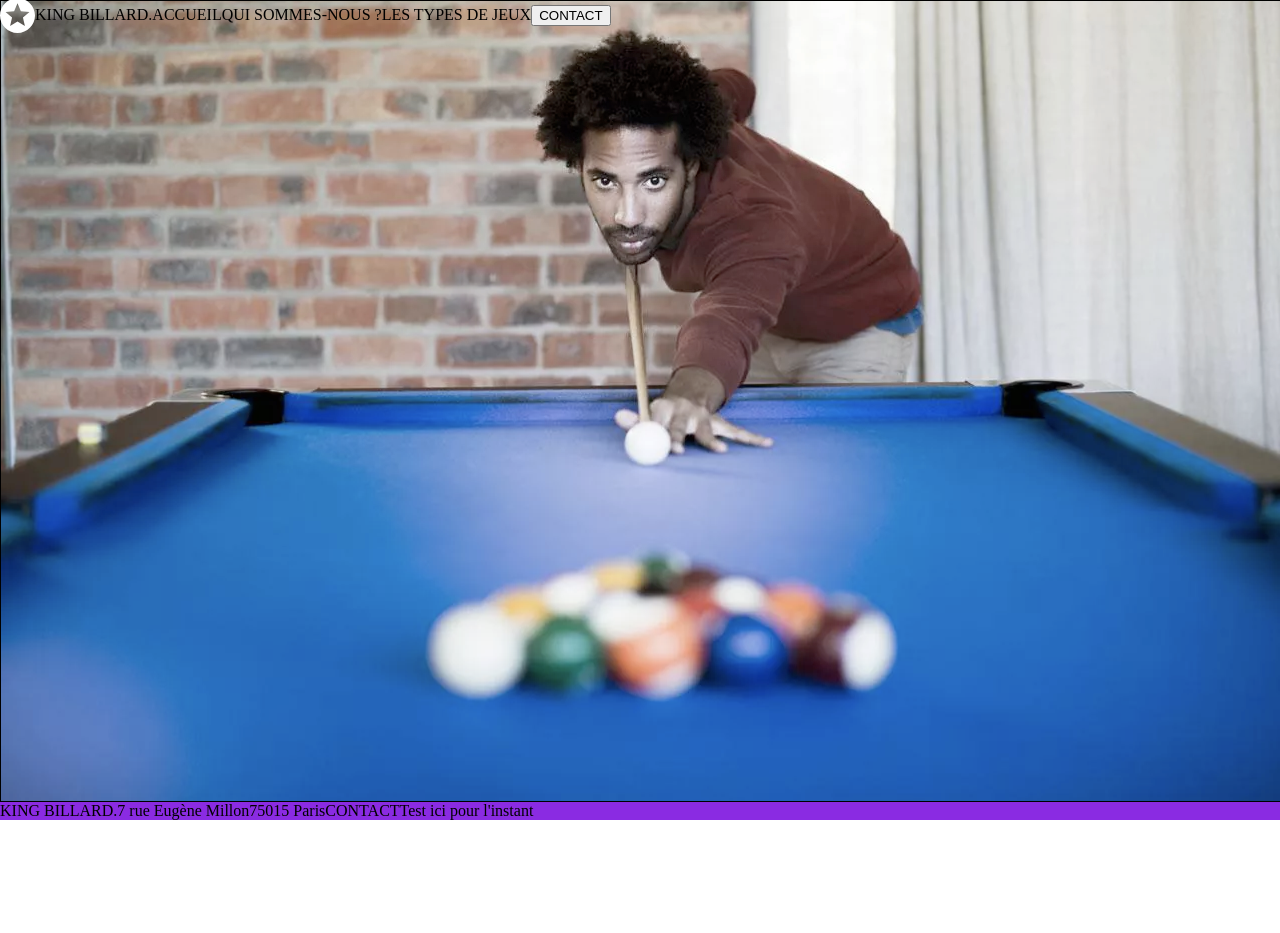
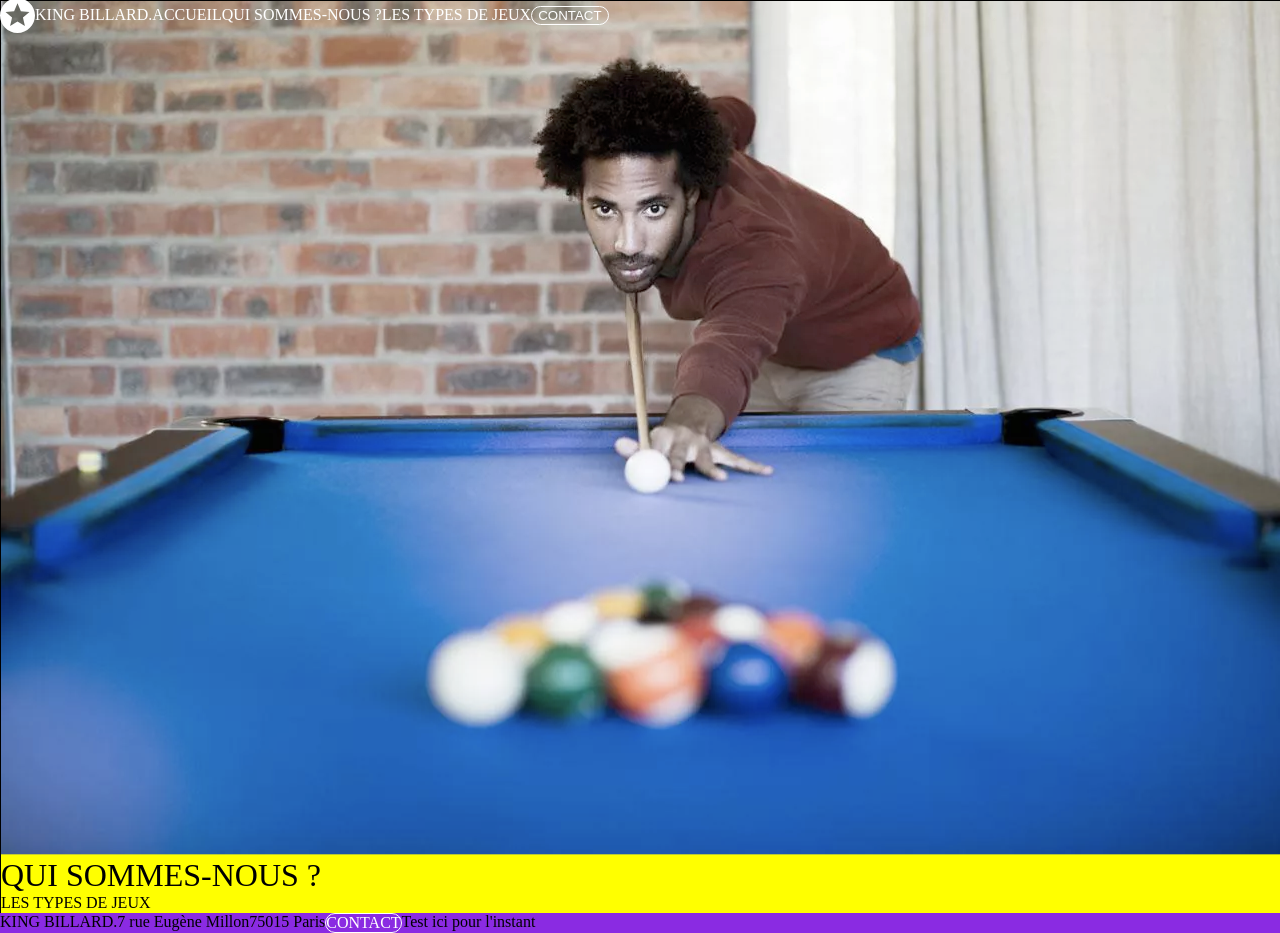
Before and after one commit to MehdiEscudero/King-Billard, a React (Create React App) app: page / in a window 1280 px wide. Before the commit the page ends 820 px from the top, so only its background shows below. Built offline with nearby package versions, Linux system fonts and the light colour scheme.

Commit message:
ajout des gros titres et style en partie du header

```diff
--- a/src/Container.js
+++ b/src/Container.js
@@ -5,8 +5,12 @@ import homepage from "./images/homepage.svg";
 class Container extends React.Component {
   render() {
     return (
-      <div className="container">
-        <img className="image" src={homepage} alt="homepage" />
+      <div>
+        <div className="container">
+          <img className="image" src={homepage} alt="homepage" />
+          <div className="title">QUI SOMMES-NOUS ?</div>
+          <div>LES TYPES DE JEUX</div>
+        </div>
       </div>
     );
   }
--- a/src/Footer.js
+++ b/src/Footer.js
@@ -6,7 +6,7 @@ class Footer extends React.Component {
     return (
       <div className="footer">
         <div className="info">
-          <div className="title">KING BILLARD.</div>
+          <div className="name">KING BILLARD.</div>
           <div className="address">7 rue Eugène Millon</div>
           <div className="adresses">75015 Paris</div>
         </div>
--- a/src/Header.js
+++ b/src/Header.js
@@ -7,7 +7,7 @@ class Header extends React.Component {
     return (
       <div className="header">
         <img src={logo} alt="logo" className="logo" />
-        <div className="title">KING BILLARD.</div>
+        <div className="name">KING BILLARD.</div>
         <div>ACCUEIL</div>
         <div>QUI SOMMES-NOUS ?</div>
         <div>LES TYPES DE JEUX</div>
--- a/src/style/container.css
+++ b/src/style/container.css
@@ -3,10 +3,15 @@
   width: 100%;
   border: 1px solid black;
   background: yellow;
+  flex-direction: column;
 }
 
 .image {
-  min-height: 100%;
-  min-width: 100%;
+  min-height: 100vh;
+  min-width: 100vh;
   object-fit: cover;
 }
+
+.title {
+  font-size: xx-large;
+}
--- a/src/style/header.css
+++ b/src/style/header.css
@@ -4,6 +4,7 @@
   width: 100vw;
   position: fixed;
   align-items: center;
+  color: white;
 }
 
 .logo {
@@ -12,3 +13,12 @@
   top: 34;
   left: 51px;
 }
+
+.button {
+  background-color: transparent;
+  color: white;
+  border-radius: 40px;
+  border-style: solid;
+  border-width: thin;
+  border-color: white;
+}
```
